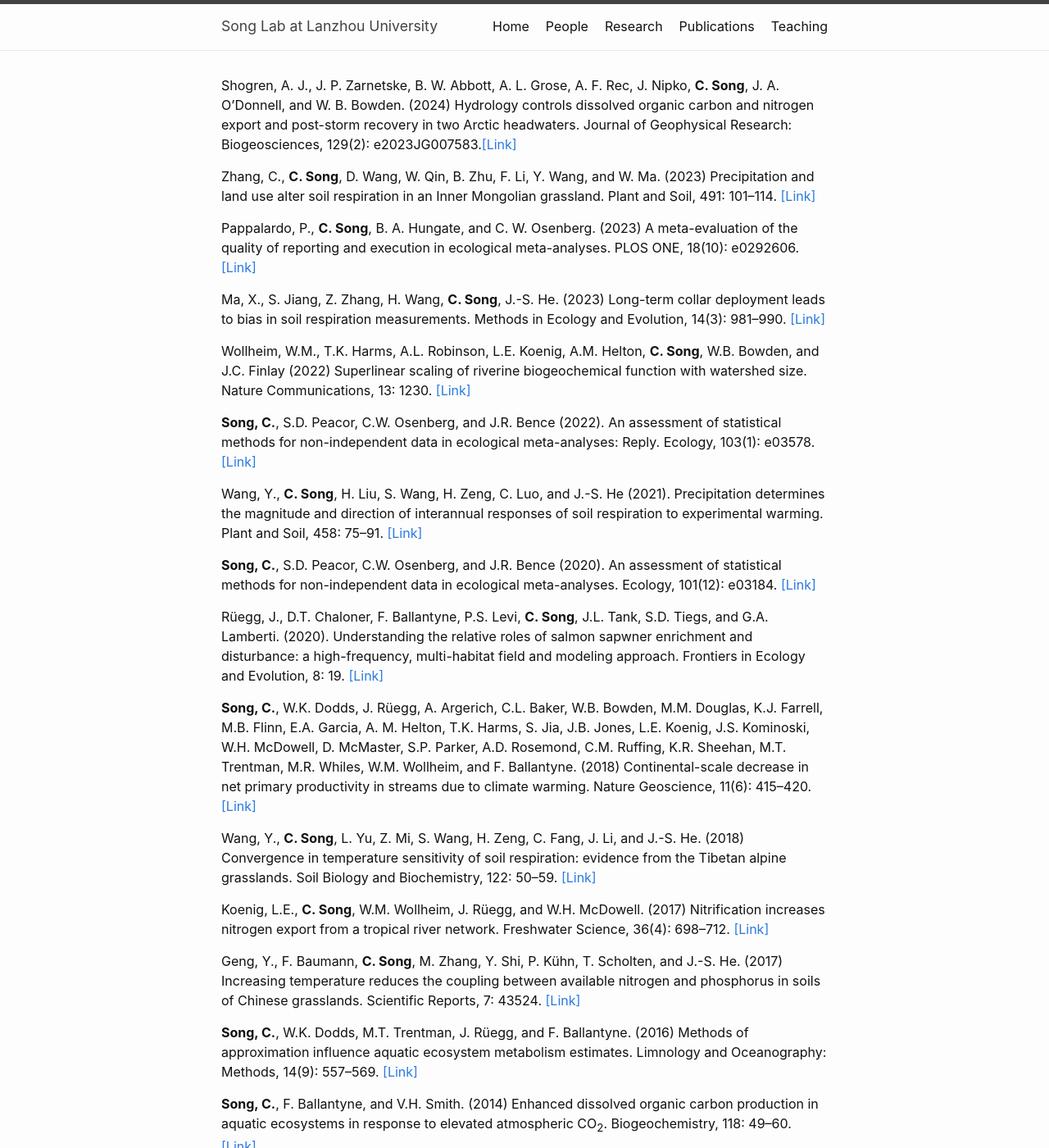
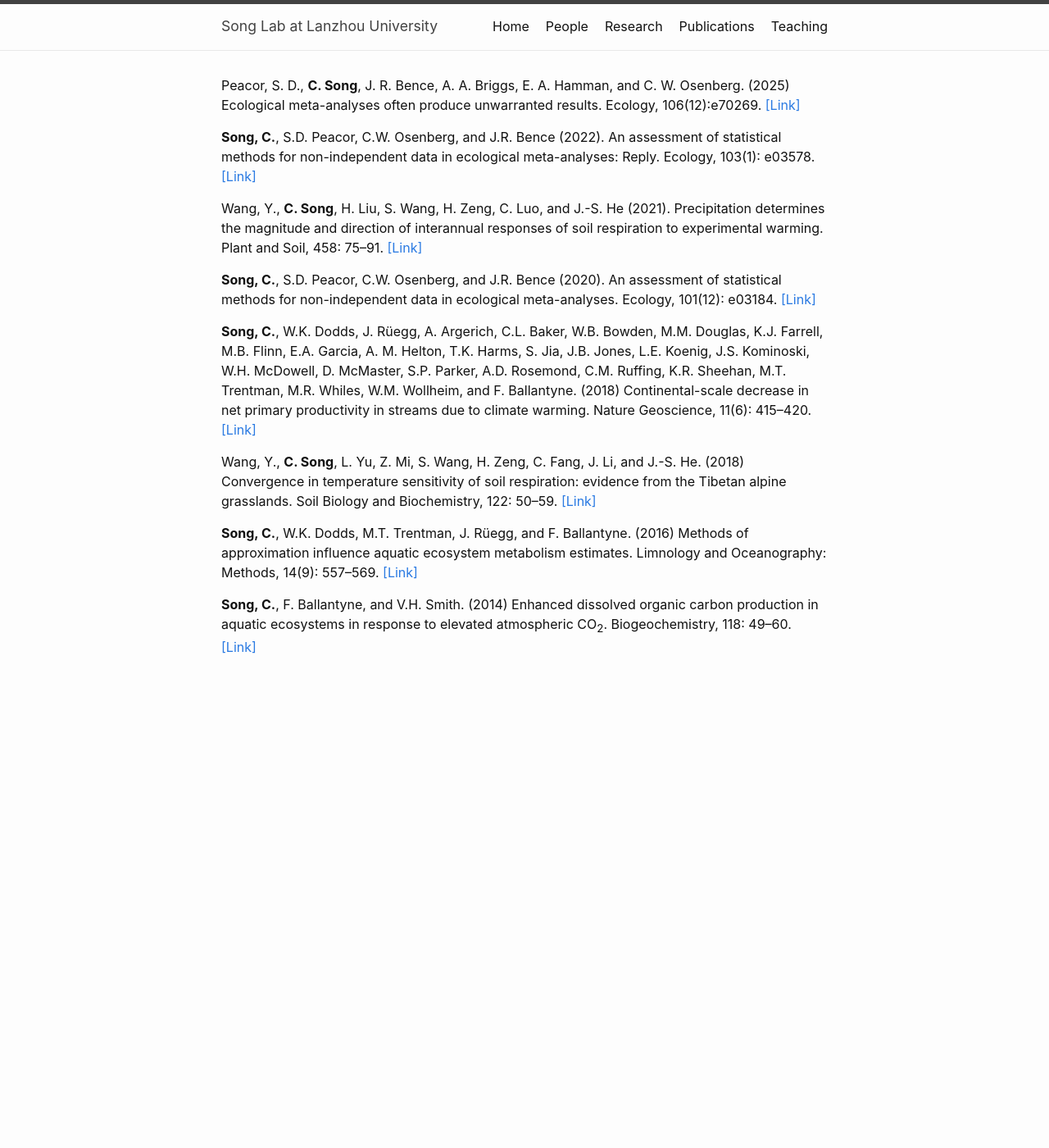
Before and after one commit to chaosonglab/chaosonglab.github.io, a Jekyll site: the page built from publications.md, in a window 1280 px wide and 1400 px high. Shown: the whole window at 82% size. Built offline with Jekyll 4.4.1, drawn with Linux system fonts in a browser that asks for light colours; some of the changed text lies outside the part shown.

Commit message:
Update publications.md

```diff
--- a/publications.md
+++ b/publications.md
@@ -3,15 +3,7 @@ layout: default
 title: Publications
 permalink: /publications/
 ---
-Shogren, A. J., J. P. Zarnetske, B. W. Abbott, A. L. Grose, A. F. Rec, J. Nipko, **C. Song**, J. A. O'Donnell, and W. B. Bowden. (2024) Hydrology controls dissolved organic carbon and nitrogen export and post-storm recovery in two Arctic headwaters. Journal of Geophysical Research: Biogeosciences, 129(2): e2023JG007583.[[Link]](https://agupubs.onlinelibrary.wiley.com/doi/10.1029/2023JG007583)
-
-Zhang, C., **C. Song**, D. Wang, W. Qin, B. Zhu, F. Li, Y. Wang, and W. Ma. (2023) Precipitation and land use alter soil respiration in an Inner Mongolian grassland. Plant and Soil, 491: 101--114. [[Link]](https://link.springer.com/article/10.1007/s11104-022-05638-4)
-
-Pappalardo, P., **C. Song**, B. A. Hungate, and C. W. Osenberg. (2023) A meta-evaluation of the quality of reporting and execution in ecological meta-analyses. PLOS ONE, 18(10): e0292606. [[Link]](https://journals.plos.org/plosone/article?id=10.1371/journal.pone.0292606)
-
-Ma, X., S. Jiang, Z. Zhang, H. Wang, **C. Song**, J.-S. He. (2023) Long-term collar deployment leads to bias in soil respiration measurements. Methods in Ecology and Evolution, 14(3): 981--990. [[Link]](https://besjournals.onlinelibrary.wiley.com/doi/full/10.1111/2041-210X.14056)
-
-Wollheim, W.M., T.K. Harms, A.L. Robinson, L.E. Koenig, A.M. Helton, **C. Song**, W.B. Bowden, and J.C. Finlay (2022) Superlinear scaling of riverine biogeochemical function with watershed size. Nature Communications, 13: 1230. [[Link]](https://www.nature.com/articles/s41467-022-28630-z)
+Peacor, S. D., **C. Song**, J. R. Bence, A. A. Briggs, E. A. Hamman, and C. W. Osenberg. (2025) Ecological meta-analyses often produce unwarranted results. Ecology, 106(12):e70269. [[Link]](https://doi.org/10.1002/ecy.70269)
 
 **Song, C.**, S.D. Peacor, C.W. Osenberg, and J.R. Bence (2022). An assessment of statistical methods for non-independent data in ecological meta-analyses: Reply. Ecology, 103(1): e03578. [[Link]](https://esajournals.onlinelibrary.wiley.com/doi/abs/10.1002/ecy.3578)
 
@@ -19,18 +11,10 @@ Wang, Y., **C. Song**, H. Liu, S. Wang, H. Zeng, C. Luo, and J.-S. He (2021). Pr
 
 **Song, C.**, S.D. Peacor, C.W. Osenberg, and J.R. Bence (2020). An assessment of statistical methods for non-independent data in ecological meta-analyses. Ecology, 101(12): e03184. [[Link]](https://esajournals.onlinelibrary.wiley.com/doi/abs/10.1002/ecy.3184)
 
-Rüegg, J., D.T. Chaloner, F. Ballantyne, P.S. Levi, **C. Song**, J.L. Tank, S.D. Tiegs, and G.A. Lamberti. (2020). Understanding the relative roles of salmon sapwner enrichment and disturbance: a high-frequency, multi-habitat field and modeling approach. Frontiers in Ecology and Evolution, 8: 19. [[Link]](https://www.frontiersin.org/articles/10.3389/fevo.2020.00019/full)
-
 **Song, C.**, W.K. Dodds, J. Rüegg, A. Argerich, C.L. Baker, W.B. Bowden, M.M. Douglas, K.J. Farrell, M.B. Flinn, E.A. Garcia, A. M. Helton, T.K. Harms, S. Jia, J.B. Jones, L.E. Koenig, J.S. Kominoski, W.H. McDowell, D. McMaster, S.P. Parker, A.D. Rosemond, C.M. Ruffing, K.R. Sheehan, M.T. Trentman, M.R. Whiles, W.M. Wollheim, and F. Ballantyne. (2018) Continental-scale decrease in net primary productivity in streams due to climate warming. Nature Geoscience, 11(6): 415--420. [[Link]](https://www.nature.com/articles/s41561-018-0125-5)
 
 Wang, Y., **C. Song**, L. Yu, Z. Mi, S. Wang, H. Zeng, C. Fang, J. Li, and J.-S. He. (2018) Convergence in temperature sensitivity of soil respiration: evidence from the Tibetan alpine grasslands. Soil Biology and Biochemistry, 122: 50--59. [[Link]](https://www.sciencedirect.com/science/article/abs/pii/S003807171830124X)
 
-Koenig, L.E., **C. Song**, W.M. Wollheim, J. Rüegg, and W.H. McDowell. (2017) Nitrification increases nitrogen export from a tropical river network. Freshwater Science, 36(4): 698--712. [[Link]](https://www.journals.uchicago.edu/doi/10.1086/694906)
-
-Geng, Y., F. Baumann, **C. Song**, M. Zhang, Y. Shi, P. Kühn, T. Scholten, and J.-S. He. (2017) Increasing temperature reduces the coupling between available nitrogen and phosphorus in soils of Chinese grasslands. Scientific Reports, 7: 43524. [[Link]](https://www.nature.com/articles/srep43524)
-
 **Song, C.**, W.K. Dodds, M.T. Trentman, J. Rüegg, and F. Ballantyne. (2016) Methods of approximation influence aquatic ecosystem metabolism estimates. Limnology and Oceanography: Methods, 14(9): 557--569. [[Link]](https://aslopubs.onlinelibrary.wiley.com/doi/abs/10.1002/lom3.10112)
 
 **Song, C.**, F. Ballantyne, and V.H. Smith. (2014) Enhanced dissolved organic carbon production in aquatic ecosystems in response to elevated atmospheric CO<sub>2</sub>. Biogeochemistry, 118: 49--60. [[Link]](https://link.springer.com/article/10.1007/s10533-013-9904-7)
-
-Shi, Y., F. Baumann, Y. Ma, **C. Song**, P. Kühn, T. Scholten, and J.-S. He. (2012) Organic and inorganic carbon in the topsoil of the Mongolian and Tibetan grasslands: pattern, control and implications. Biogeosciences, 9(6): 2287--2299. [[Link]](https://www.biogeosciences.net/9/2287/2012/bg-9-2287-2012.html)
```
